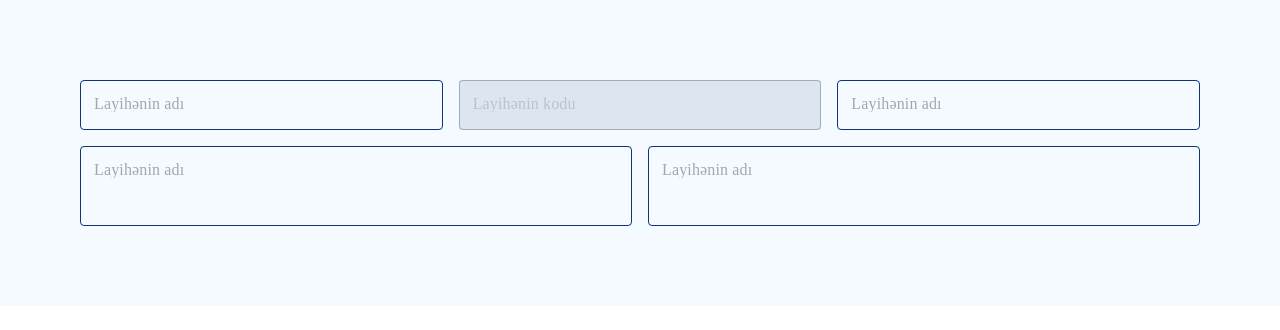
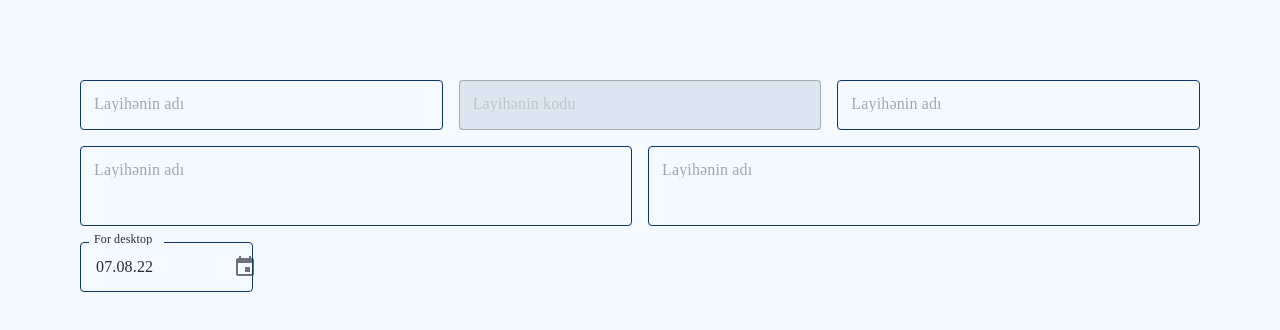
Before and after one commit to Asifdvp/Proejct-ITS, a React (Create React App) app: page / in a window 1280 px wide. Shown: the top 330 px of the page. Built offline with nearby package versions, Linux system fonts and the light colour scheme.

Commit message:
date picker

```diff
--- a/package.json
+++ b/package.json
@@ -3,19 +3,23 @@
   "version": "0.1.0",
   "private": true,
   "dependencies": {
+    "@date-fns/upgrade": "^1.0.3",
     "@emotion/react": "^11.9.3",
     "@emotion/styled": "^11.9.3",
     "@mui/icons-material": "^5.8.4",
     "@mui/material": "^5.8.7",
     "@mui/styled-engine-sc": "^5.8.0",
+    "@mui/x-date-pickers": "^5.0.0-beta.0",
     "@testing-library/jest-dom": "^5.16.4",
     "@testing-library/react": "^13.3.0",
     "@testing-library/user-event": "^13.5.0",
+    "@types/date-fns": "^2.6.0",
     "@types/jest": "^27.5.2",
     "@types/node": "^16.11.43",
     "@types/react": "^18.0.15",
     "@types/react-dom": "^18.0.6",
     "axios": "^0.27.2",
+    "date-fns": "^2.28.0",
     "react": "^18.2.0",
     "react-dom": "^18.2.0",
     "react-scripts": "5.0.1",
--- a/src/App.tsx
+++ b/src/App.tsx
@@ -3,7 +3,7 @@ import TextInput from './Components/Inputs/TextInput';
 import './App.css';
 import Grid from '@mui/material/Grid';
 import TextArea from './Components/Inputs/TextArea';
-
+import DateInput from './Components/Inputs/DateInput';
 function App() {
   return (
     <div className="App">
@@ -23,6 +23,9 @@ function App() {
   <Grid item xs={6}>
    <TextArea   placeholder="Layihənin adı" label="Layihənin adı" limit={Infinity}/>
   </Grid>
+  <Grid item xs={2}>
+ <DateInput/>
+  </Grid>
 </Grid>
 
     </div>
--- /dev/null
+++ b/src/Components/Inputs/DateInput.tsx
@@ -0,0 +1,28 @@
+import * as React from 'react';
+import TextField from '@mui/material/TextField';
+import Stack from '@mui/material/Stack';
+import { DesktopDatePicker } from '@mui/x-date-pickers/DesktopDatePicker';
+import { LocalizationProvider } from '@mui/x-date-pickers/LocalizationProvider';
+import { AdapterDateFns } from '@mui/x-date-pickers/AdapterDateFns';
+import * as startOfDay from "date-fns";
+
+export default function DateInput() {
+  const [value, setValue] = React.useState<Date | null>(new Date());
+  return (
+    <LocalizationProvider dateAdapter={AdapterDateFns}>
+    <Stack component="form" noValidate spacing={3}>
+  <DesktopDatePicker
+          label="For desktop"
+          inputFormat="MM.dd.yy"
+          value={value}
+          minDate={new Date('2017-01-01')}
+          onChange={(newValue) => {
+            setValue(newValue);
+          }}
+          renderInput={(params) => <TextField {...params} />}
+        />
+
+    </Stack>
+    </LocalizationProvider>
+  );
+}
--- a/src/Components/Inputs/TextArea.tsx
+++ b/src/Components/Inputs/TextArea.tsx
@@ -25,7 +25,7 @@ const TextArea : React.FC<ITextArea> = ({
       label={label}
       placeholder={placeholder}
       inputProps={{
-        maxlength: {limit}
+        maxLength: {limit}
 
       }
       }
```
Also changed, not shown: 1 other file (tests, documents, lock files or other folders).
